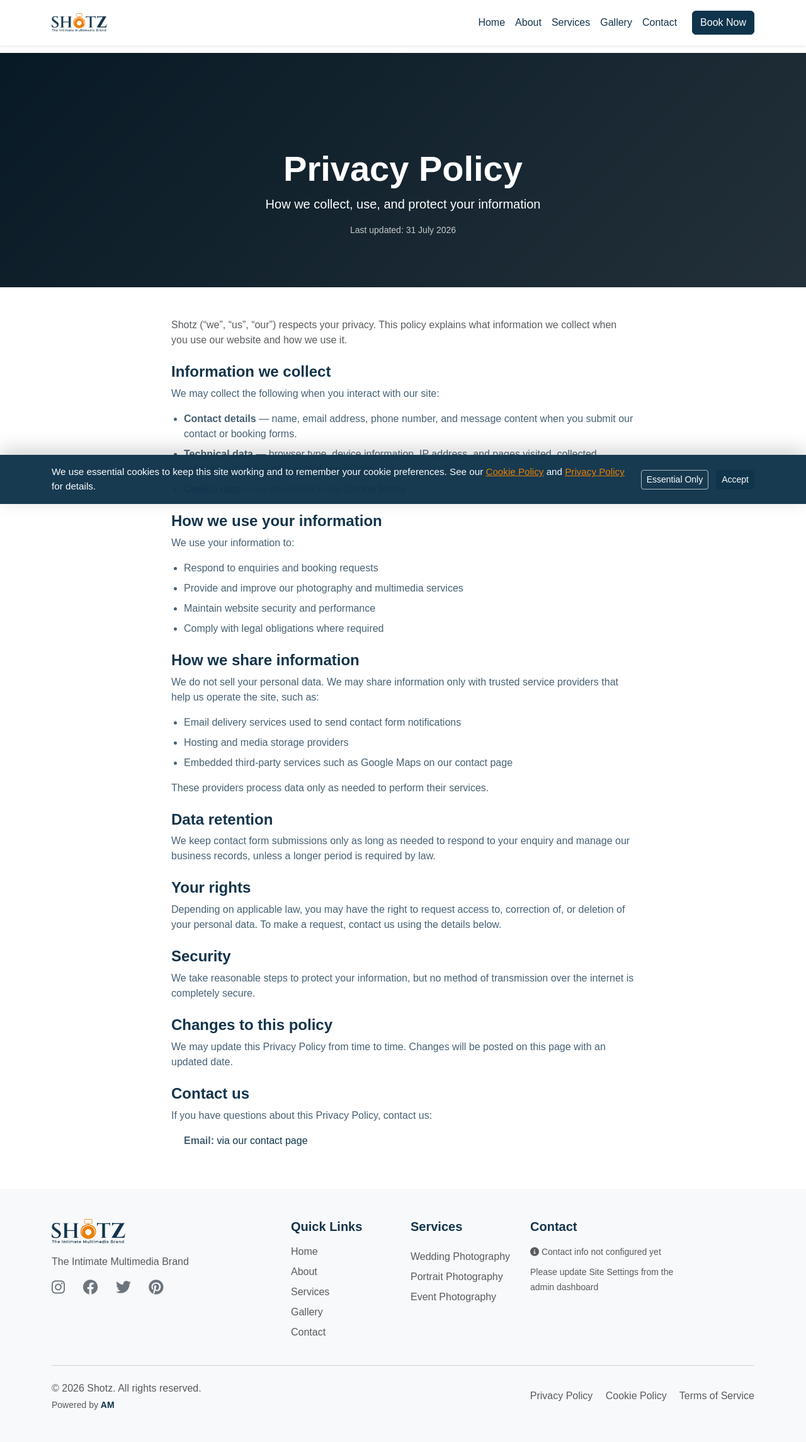
After one commit to lonewolve24/photography_studio_website, a Django app: page /privacy/ in a window 1280 px wide. The commit adds this page. Shown: the whole page at 63% size. Run offline with Django 4.2, Linux system fonts and the light colour scheme; data comes from the database, SQL or seed files in the repository; data that the repository does not hold is empty; some libraries are stand-ins or nearby versions.

Commit message:
Add legal pages and cookie consent functionality
- Introduced new legal pages: Privacy Policy, Cookie Policy, and Terms of Service, with structured content and styling.
- Added cookie consent banner functionality to manage user preferences regarding cookies.
- Updated the footer template to include links to the new legal pages.
- Enhanced video thumbnail handling in the gallery and service detail templates for improved display.
- Updated CSS for legal page styling and cookie consent banner visibility.

```diff
--- a/photostudio_backend/photos/models.py
+++ b/photostudio_backend/photos/models.py
@@ -196,10 +196,10 @@ class Video(models.Model):
         return None
 
     def get_youtube_thumbnail_url(self):
-        """Get YouTube thumbnail URL"""
+        """Get YouTube thumbnail URL — mqdefault is true 16:9, no black bars."""
         video_id = self.get_youtube_video_id()
         if video_id:
-            return f"https://img.youtube.com/vi/{video_id}/hqdefault.jpg"
+            return f"https://img.youtube.com/vi/{video_id}/mqdefault.jpg"
         return None
 
     def get_video_url(self):
--- a/photostudio_backend/photos/templates/photos/gallery.html
+++ b/photostudio_backend/photos/templates/photos/gallery.html
@@ -254,7 +254,7 @@
                         {% if item.thumbnail %}
                             <img src="{{ item.thumbnail.url }}" alt="{{ item.title }}">
                         {% elif item.is_youtube_video and item.get_youtube_thumbnail_url %}
-                            <img src="{{ item.get_youtube_thumbnail_url }}" alt="{{ item.title }}">
+                            <img src="{{ item.get_youtube_thumbnail_url }}" alt="{{ item.title }}" style="width:100%;height:100%;object-fit:cover;object-position:center;">
                         {% else %}
                             <div style="width: 100%; height: 100%; background-color: #343a40; display: flex; align-items: center; justify-content: center; color: white;">
                                 <span>{{ item.title }}</span>
--- /dev/null
+++ b/photostudio_backend/photos/templates/photos/privacy_policy.html
@@ -0,0 +1,63 @@
+{% extends 'legal_base.html' %}
+
+{% block title %}Privacy Policy | Shotz{% endblock %}
+{% block page_title %}Privacy Policy{% endblock %}
+{% block page_subtitle_text %}How we collect, use, and protect your information{% endblock %}
+
+{% block legal_content %}
+<p class="text-muted">Shotz (“we”, “us”, “our”) respects your privacy. This policy explains what information we collect when you use our website and how we use it.</p>
+
+<h2 class="h4 fw-bold mt-4">Information we collect</h2>
+<p>We may collect the following when you interact with our site:</p>
+<ul>
+    <li><strong>Contact details</strong> — name, email address, phone number, and message content when you submit our contact or booking forms.</li>
+    <li><strong>Technical data</strong> — browser type, device information, IP address, and pages visited, collected automatically through standard server logs.</li>
+    <li><strong>Cookie data</strong> — as described in our <a href="{% url 'cookie_policy' %}">Cookie Policy</a>.</li>
+</ul>
+
+<h2 class="h4 fw-bold mt-4">How we use your information</h2>
+<p>We use your information to:</p>
+<ul>
+    <li>Respond to enquiries and booking requests</li>
+    <li>Provide and improve our photography and multimedia services</li>
+    <li>Maintain website security and performance</li>
+    <li>Comply with legal obligations where required</li>
+</ul>
+
+<h2 class="h4 fw-bold mt-4">How we share information</h2>
+<p>We do not sell your personal data. We may share information only with trusted service providers that help us operate the site, such as:</p>
+<ul>
+    <li>Email delivery services used to send contact form notifications</li>
+    <li>Hosting and media storage providers</li>
+    <li>Embedded third-party services such as Google Maps on our contact page</li>
+</ul>
+<p>These providers process data only as needed to perform their services.</p>
+
+<h2 class="h4 fw-bold mt-4">Data retention</h2>
+<p>We keep contact form submissions only as long as needed to respond to your enquiry and manage our business records, unless a longer period is required by law.</p>
+
+<h2 class="h4 fw-bold mt-4">Your rights</h2>
+<p>Depending on applicable law, you may have the right to request access to, correction of, or deletion of your personal data. To make a request, contact us using the details below.</p>
+
+<h2 class="h4 fw-bold mt-4">Security</h2>
+<p>We take reasonable steps to protect your information, but no method of transmission over the internet is completely secure.</p>
+
+<h2 class="h4 fw-bold mt-4">Changes to this policy</h2>
+<p>We may update this Privacy Policy from time to time. Changes will be posted on this page with an updated date.</p>
+
+<h2 class="h4 fw-bold mt-4">Contact us</h2>
+<p>If you have questions about this Privacy Policy, contact us:</p>
+<ul class="list-unstyled">
+    {% if site_settings and site_settings.email %}
+    <li><strong>Email:</strong> <a href="mailto:{{ site_settings.email }}">{{ site_settings.email }}</a></li>
+    {% else %}
+    <li><strong>Email:</strong> <a href="{% url 'contact' %}">via our contact page</a></li>
+    {% endif %}
+    {% if site_settings and site_settings.phone %}
+    <li><strong>Phone:</strong> <a href="tel:{{ site_settings.phone }}">{{ site_settings.phone }}</a></li>
+    {% endif %}
+    {% if site_settings and site_settings.address_line1 %}
+    <li><strong>Address:</strong> {{ site_settings.address_line1 }}{% if site_settings.city %}, {{ site_settings.city }}{% endif %}</li>
+    {% endif %}
+</ul>
+{% endblock %}
--- a/photostudio_backend/photos/templates/photos/service_detail.html
+++ b/photostudio_backend/photos/templates/photos/service_detail.html
@@ -167,7 +167,7 @@
         </div>
 
         <button id="openBlindsBtn" class="btn btn-outline-light rounded-pill px-5 py-3 fw-bold mt-2" style="font-size: 1.2rem; border-width: 2px; letter-spacing: 1px; backdrop-filter: blur(5px);">
-            View Gallery
+            {{ gallery_button_label }}
             <i class="fas fa-arrow-down ms-2"></i>
         </button>
     </div>
@@ -210,7 +210,7 @@
                             {% if video.thumbnail %}
                                 <img src="{{ video.thumbnail.url }}" alt="{{ video.title }}">
                             {% elif video.is_youtube_video and video.get_youtube_thumbnail_url %}
-                                <img src="{{ video.get_youtube_thumbnail_url }}" alt="{{ video.title }}">
+                                <img src="{{ video.get_youtube_thumbnail_url }}" alt="{{ video.title }}" style="width:100%;height:100%;object-fit:cover;object-position:center;">
                             {% else %}
                                 <div style="width: 100%; height: 100%; background-color: #343a40; display: flex; align-items: center; justify-content: center; color: white;">
                                     <span>{{ video.title }}</span>
--- a/photostudio_backend/photos/urls.py
+++ b/photostudio_backend/photos/urls.py
@@ -11,4 +11,7 @@ urlpatterns = [
     path('gallery/v2/', views.gallery, name='gallery_v2'),
     path('services/<str:service_slug>/', views.service_detail, name='service_detail'),
     path('seo-checklist/', TemplateView.as_view(template_name='seo_checklist.html'), name='seo_checklist'),
+    path('privacy/', TemplateView.as_view(template_name='photos/privacy_policy.html'), name='privacy_policy'),
+    path('cookies/', TemplateView.as_view(template_name='photos/cookie_policy.html'), name='cookie_policy'),
+    path('terms/', TemplateView.as_view(template_name='photos/terms_of_service.html'), name='terms_of_service'),
 ]
--- a/photostudio_backend/static/css/style.css
+++ b/photostudio_backend/static/css/style.css
@@ -2421,3 +2421,110 @@ body.is-homepage {
         font-size: 1.3rem !important;
     }
 }
+
+/* ====== Legal Pages ====== */
+.legal-page-header {
+    background: linear-gradient(135deg, var(--primary-color) 0%, var(--secondary-color) 100%);
+    color: var(--white);
+    padding: 150px 0 80px;
+    min-height: 320px;
+    display: flex;
+    align-items: center;
+}
+
+.legal-page-header h1,
+.legal-page-header p {
+    color: var(--white) !important;
+}
+
+.legal-page-content h2,
+.legal-page-content h3 {
+    color: var(--text-dark);
+}
+
+.legal-page-content a {
+    color: var(--primary-color);
+    text-decoration: none;
+}
+
+.legal-page-content a:hover {
+    color: var(--accent-color);
+    text-decoration: underline;
+}
+
+.legal-page-content ul {
+    padding-left: 1.25rem;
+}
+
+.legal-page-content li {
+    margin-bottom: 0.5rem;
+}
+
+/* ====== Cookie Consent Banner ====== */
+.cookie-consent-banner {
+    position: fixed;
+    left: 0;
+    right: 0;
+    bottom: 0;
+    z-index: 1100;
+    background: rgba(16, 52, 76, 0.97);
+    color: var(--white);
+    box-shadow: 0 -8px 30px rgba(0, 0, 0, 0.18);
+    transform: translateY(110%);
+    transition: transform 0.35s ease;
+    padding: 1rem 0;
+}
+
+.cookie-consent-banner.is-visible {
+    transform: translateY(0);
+}
+
+.cookie-consent-inner {
+    display: flex;
+    flex-wrap: wrap;
+    align-items: center;
+    justify-content: space-between;
+    gap: 1rem;
+}
+
+.cookie-consent-text {
+    flex: 1 1 320px;
+    font-size: 0.95rem;
+    line-height: 1.5;
+}
+
+.cookie-consent-text a {
+    color: var(--accent-color);
+    text-decoration: underline;
+}
+
+.cookie-consent-actions {
+    display: flex;
+    flex-wrap: wrap;
+    gap: 0.75rem;
+}
+
+.cookie-consent-actions .btn-outline-light {
+    border-color: rgba(255, 255, 255, 0.65);
+    color: var(--white);
+}
+
+.cookie-consent-actions .btn-outline-light:hover {
+    background: rgba(255, 255, 255, 0.12);
+    color: var(--white);
+}
+
+@media (max-width: 576px) {
+    .cookie-consent-inner {
+        flex-direction: column;
+        align-items: stretch;
+    }
+
+    .cookie-consent-actions {
+        width: 100%;
+    }
+
+    .cookie-consent-actions .btn {
+        flex: 1 1 auto;
+    }
+}
--- /dev/null
+++ b/photostudio_backend/static/js/cookie-consent.js
@@ -0,0 +1,56 @@
+(function () {
+    var STORAGE_KEY = 'shotz_cookie_consent';
+    var banner = document.getElementById('cookieConsentBanner');
+
+    if (!banner) {
+        return;
+    }
+
+    function getConsent() {
+        try {
+            return localStorage.getItem(STORAGE_KEY);
+        } catch (error) {
+            return null;
+        }
+    }
+
+    function setConsent(value) {
+        try {
+            localStorage.setItem(STORAGE_KEY, value);
+        } catch (error) {
+            /* ignore storage failures */
+        }
+        document.documentElement.dataset.cookieConsent = value;
+        banner.hidden = true;
+        banner.classList.remove('is-visible');
+    }
+
+    function showBanner() {
+        banner.hidden = false;
+        requestAnimationFrame(function () {
+            banner.classList.add('is-visible');
+        });
+    }
+
+    var existingConsent = getConsent();
+    if (existingConsent) {
+        document.documentElement.dataset.cookieConsent = existingConsent;
+    } else {
+        showBanner();
+    }
+
+    var acceptBtn = banner.querySelector('.cookie-consent-accept');
+    var declineBtn = banner.querySelector('.cookie-consent-decline');
+
+    if (acceptBtn) {
+        acceptBtn.addEventListener('click', function () {
+            setConsent('accepted');
+        });
+    }
+
+    if (declineBtn) {
+        declineBtn.addEventListener('click', function () {
+            setConsent('essential');
+        });
+    }
+})();
--- a/photostudio_backend/templates/base.html
+++ b/photostudio_backend/templates/base.html
@@ -312,9 +312,12 @@
     <!-- Footer -->
     {% include 'footer.html' %}
 
+    {% include 'includes/cookie_banner.html' %}
+
     <!-- Bootstrap 5 JS with Popper -->
     <script src="https://cdn.jsdelivr.net/npm/bootstrap@5.3.0/dist/js/bootstrap.bundle.min.js"></script>
     <!-- Custom JavaScript -->
+    <script src="{% static 'js/cookie-consent.js' %}"></script>
     <script>
         document.addEventListener('DOMContentLoaded', function() {
             // This script targets both homepage and about page navbars
--- a/photostudio_backend/templates/footer.html
+++ b/photostudio_backend/templates/footer.html
@@ -127,10 +127,17 @@
 
         <!-- Footer Bottom -->
         <div class="d-flex flex-column flex-md-row justify-content-between align-items-center">
-            <p class="text-muted mb-3 mb-md-0">© {% now "Y" %} Shotz. All rights reserved.</p>
-            <div>
-                <a href="#" class="text-decoration-none text-muted me-3">Privacy Policy</a>
-                <a href="#" class="text-decoration-none text-muted">Terms of Service</a>
+            <div class="text-center text-md-start mb-3 mb-md-0">
+                <p class="text-muted mb-1">© {% now "Y" %} Shotz. All rights reserved.</p>
+                <p class="text-muted mb-0 small">
+                    Powered by
+                    <a href="https://abdulmuizz.me/" target="_blank" rel="noopener noreferrer" class="text-decoration-none fw-semibold" style="color: var(--primary-color, #10344C);">AM</a>
+                </p>
+            </div>
+            <div class="text-center text-md-end">
+                <a href="{% url 'privacy_policy' %}" class="text-decoration-none text-muted me-3">Privacy Policy</a>
+                <a href="{% url 'cookie_policy' %}" class="text-decoration-none text-muted me-3">Cookie Policy</a>
+                <a href="{% url 'terms_of_service' %}" class="text-decoration-none text-muted">Terms of Service</a>
             </div>
         </div>
     </div>
--- /dev/null
+++ b/photostudio_backend/templates/includes/cookie_banner.html
@@ -0,0 +1,15 @@
+<div id="cookieConsentBanner" class="cookie-consent-banner" role="dialog" aria-live="polite" aria-label="Cookie consent" hidden>
+    <div class="cookie-consent-inner container">
+        <div class="cookie-consent-text">
+            <p class="mb-0">
+                We use essential cookies to keep this site working and to remember your cookie preferences.
+                See our <a href="{% url 'cookie_policy' %}">Cookie Policy</a> and
+                <a href="{% url 'privacy_policy' %}">Privacy Policy</a> for details.
+            </p>
+        </div>
+        <div class="cookie-consent-actions">
+            <button type="button" class="btn btn-outline-light btn-sm cookie-consent-decline">Essential Only</button>
+            <button type="button" class="btn btn-primary btn-sm cookie-consent-accept">Accept</button>
+        </div>
+    </div>
+</div>
--- /dev/null
+++ b/photostudio_backend/templates/legal_base.html
@@ -0,0 +1,27 @@
+{% extends 'base.html' %}
+
+{% block content %}
+<section class="page-header legal-page-header">
+    <div class="container">
+        <div class="row">
+            <div class="col-12 text-center">
+                <h1 class="display-4 fw-bold mb-2">{% block page_title %}Legal{% endblock %}</h1>
+                {% block page_subtitle %}
+                <p class="lead mb-0">{% block page_subtitle_text %}{% endblock %}</p>
+                {% endblock %}
+                <p class="small mt-3 mb-0 opacity-75">Last updated: {% block last_updated %}31 July 2026{% endblock %}</p>
+            </div>
+        </div>
+    </div>
+</section>
+
+<section class="py-5 legal-page-content">
+    <div class="container">
+        <div class="row justify-content-center">
+            <div class="col-lg-8">
+                {% block legal_content %}{% endblock %}
+            </div>
+        </div>
+    </div>
+</section>
+{% endblock %}
```
Also changed, not shown: photostudio_backend/photos/templates/photos/cookie_policy.html (added, +34 -0 lines), photostudio_backend/photos/templates/photos/terms_of_service.html (added, +37 -0 lines), photostudio_backend/photos/views.py (+9 -0 lines).
